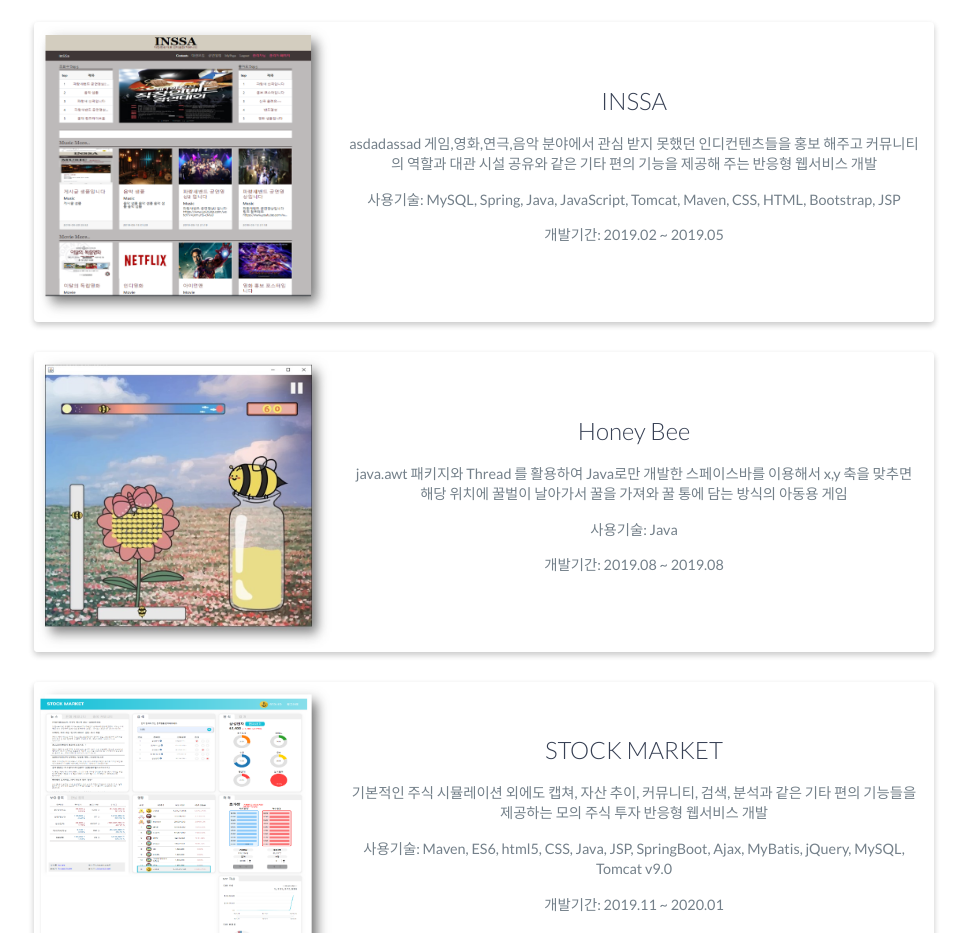
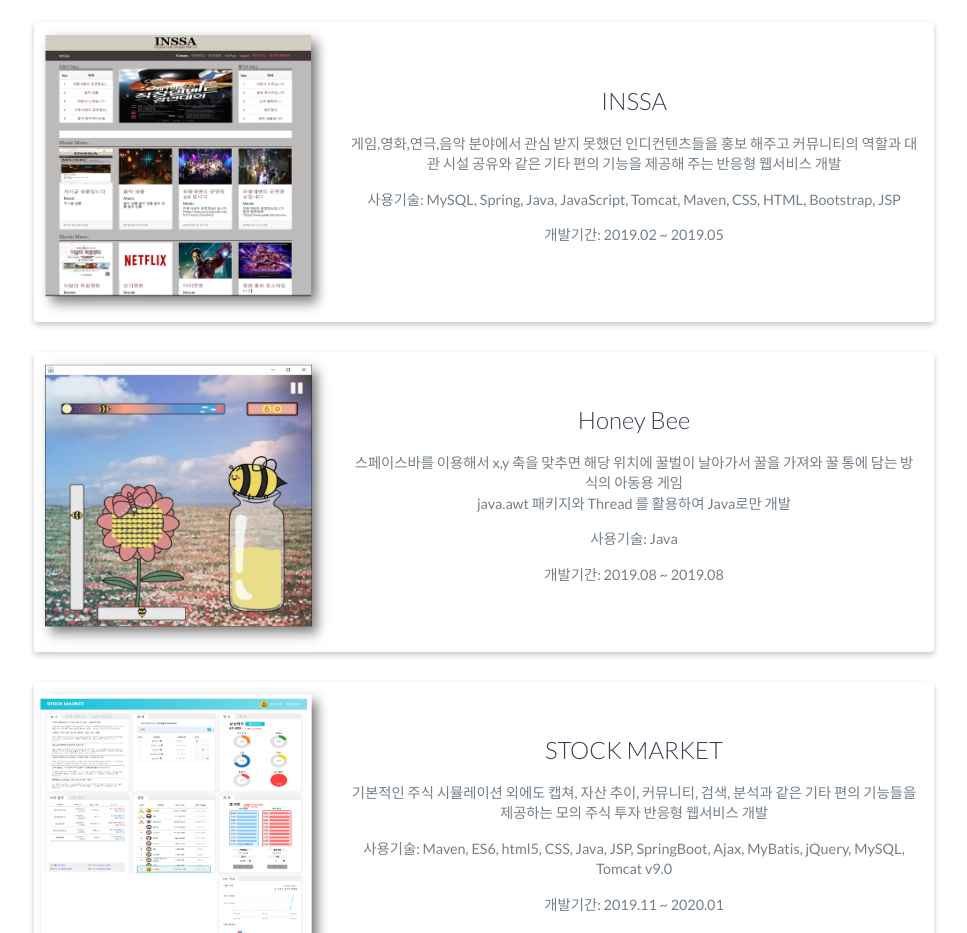
Before and after one commit to terry894/terry894.github.io, a website: page index.html in a window 1280 px wide. Shown: the part 1563-2496 px from the top of the page, without its empty margins (156-1123 px from the left). Drawn offline with nearby package versions, Linux system fonts and the light colour scheme.

Commit message:
Update index.html
수정

```diff
--- a/index.html
+++ b/index.html
@@ -129,7 +129,7 @@
                     <!-- End .project-image -->
                     <div class="project-info" >
                         <h3>INSSA</h3>
-                        <p>asdadassad
+                        <p>
                             게임,영화,연극,음악 분야에서 관심 받지 못했던 인디컨텐츠들을 홍보 해주고 커뮤니티의 역할과 대관 시설 공유와 같은 기타 편의 기능을 제공해 주는 반응형 웹서비스 개발
                         </p>
                         <p>
@@ -149,8 +149,9 @@
                     <div class="project-info">
                         <h3>Honey Bee</h3>
                         <p>
-                            java.awt 패키지와 Thread 를 활용하여 Java로만 개발한
-                            스페이스바를 이용해서 x,y 축을 맞추면 해당 위치에 꿀벌이 날아가서 꿀을 가져와 꿀 통에 담는 방식의 아동용 게임
+
+                            스페이스바를 이용해서 x,y 축을 맞추면 해당 위치에 꿀벌이 날아가서 꿀을 가져와 꿀 통에 담는 방식의 아동용 게임<br>
+                            java.awt 패키지와 Thread 를 활용하여 Java로만 개발
 
                         </p>
                         <p>
```
